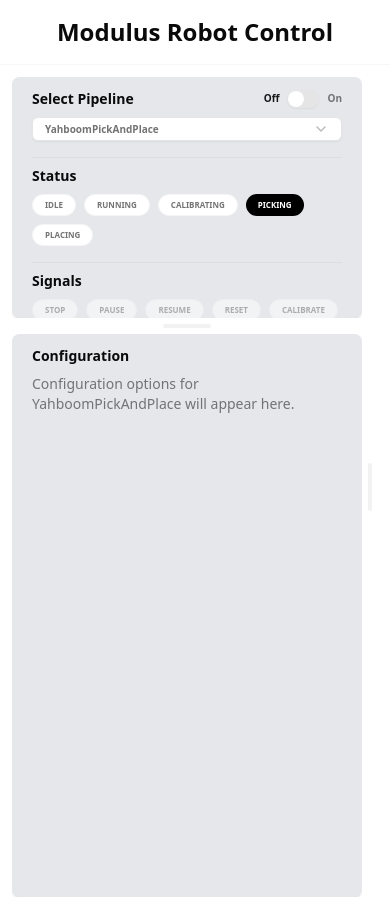
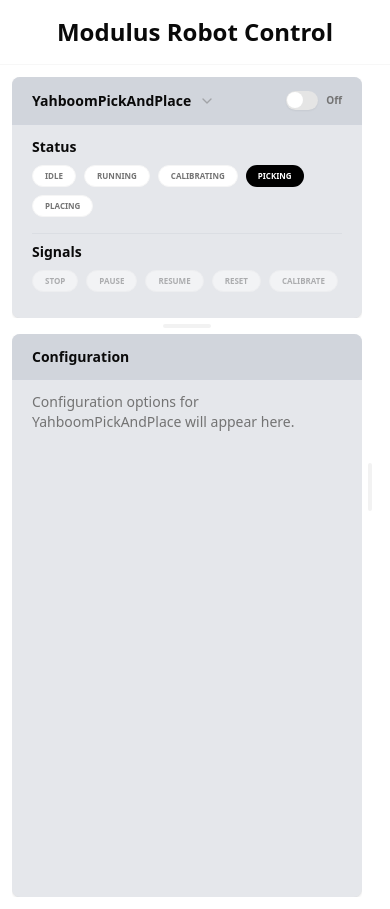
Before and after one commit to ZhengRui/robotarm-control, a Next.js app in the folder frontend/: page / in a window 390 px wide. Built offline with nearby package versions, Linux system fonts and the light colour scheme.

Commit message:
perf: polish layout

```diff
--- a/frontend/src/app/page.tsx
+++ b/frontend/src/app/page.tsx
@@ -69,30 +69,6 @@ export default function Dashboard() {
     setIsLoading(false);
   }, []);
 
-  // Second effect for measurements that only runs when isLoading is false
-  // useLayoutEffect(() => {
-  //   if (isLoading) return; // Don't run if still loading
-
-  //   const panelGroup = document.querySelector(
-  //     '[data-panel-group-id="dashboard-layout-horizontal"]'
-  //   );
-
-  //   if (!panelGroup) return;
-
-  //   const observer = new ResizeObserver(() => {
-  //     const screenWidth = (panelGroup as HTMLElement).offsetWidth;
-
-  //     setMinSize((MIN_SIZE_IN_PIXELS / screenWidth) * 100);
-  //     setMaxSize((MAX_SIZE_IN_PIXELS / screenWidth) * 100);
-  //   });
-
-  //   observer.observe(panelGroup);
-
-  //   return () => {
-  //     observer.disconnect();
-  //   };
-  // }, [isLoading]); // This runs when isLoading changes to false
-
   // Handle toggle change for pipeline running state
   const handleToggleChange = (checked: boolean) => {
     setPipelineRunning(checked);
@@ -151,14 +127,35 @@ export default function Dashboard() {
           >
             {/* Pipeline Selection with integrated toggle */}
             <Panel defaultSize={30} minSize={20} className="flex flex-col">
-              <Card className="shadow-sm rounded-md p-0 flex-1 overflow-auto border-0 bg-gray-200">
-                <CardContent className="px-5 py-3 overflow-y-auto h-full">
-                  <div className="flex justify-between items-center mb-2">
-                    <h2 className="text-sm font-semibold">Select Pipeline</h2>
+              <Card className="shadow-sm rounded-md p-0 flex-1 overflow-auto border-0 bg-gray-200 gap-0">
+                <div className="sticky top-0 bg-gray-300 px-5 py-3 z-10 border-b border-gray-300/30 h-12 flex items-center">
+                  <div className="flex justify-between items-center gap-3 w-full">
+                    <Select
+                      onValueChange={(value) => {
+                        setSelectedPipeline(value);
+                      }}
+                      value={selectedPipeline ?? ""}
+                    >
+                      <SelectTrigger className="text-sm font-semibold !h-6 !focus:ring-0 !focus:ring-offset-0 shadow-none px-0 border-0 w-auto min-w-[80px]">
+                        <SelectValue placeholder="Select Pipeline" />
+                      </SelectTrigger>
+                      <SelectContent>
+                        {availablePipelines.map((pipeline) => (
+                          <SelectItem
+                            key={pipeline}
+                            value={pipeline}
+                            className="text-sm"
+                          >
+                            {pipeline}
+                          </SelectItem>
+                        ))}
+                      </SelectContent>
+                    </Select>
                     <div className="flex items-center gap-2">
+                      {/* Show both labels on md screens and up */}
                       <span
                         className={cn(
-                          "text-[10px] font-semibold",
+                          "text-[10px] font-semibold hidden md:inline",
                           pipelineRunning
                             ? "text-muted-foreground"
                             : "text-primary"
@@ -174,9 +171,10 @@ export default function Dashboard() {
                         }}
                         id="pipeline-switch"
                       />
+                      {/* On larger screens, show the right label conditionally */}
                       <span
                         className={cn(
-                          "text-[10px] font-semibold",
+                          "text-[10px] font-semibold hidden md:inline",
                           pipelineRunning
                             ? "text-primary"
                             : "text-muted-foreground"
@@ -184,32 +182,22 @@ export default function Dashboard() {
                       >
                         On
                       </span>
+
+                      {/* On smaller screens, show just one label based on state */}
+                      <span
+                        className={cn(
+                          "text-[10px] font-semibold md:hidden",
+                          pipelineRunning
+                            ? "text-primary"
+                            : "text-muted-foreground"
+                        )}
+                      >
+                        {pipelineRunning ? "On" : "Off"}
+                      </span>
                     </div>
                   </div>
-                  <Select
-                    onValueChange={(value) => {
-                      setSelectedPipeline(value);
-                    }}
-                    value={selectedPipeline ?? ""}
-                  >
-                    <SelectTrigger className="text-[10px] font-semibold text-muted-foreground border bg-background !h-6 !focus:ring-0 !focus:ring-offset-0 w-full mb-4 rounded-sm">
-                      <SelectValue placeholder="Select a pipeline..." />
-                    </SelectTrigger>
-                    <SelectContent>
-                      {availablePipelines.map((pipeline) => (
-                        <SelectItem
-                          key={pipeline}
-                          value={pipeline}
-                          className="text-xs"
-                        >
-                          {pipeline}
-                        </SelectItem>
-                      ))}
-                    </SelectContent>
-                  </Select>
-
-                  <div className="h-px bg-gray-300/50 my-2"></div>
-
+                </div>
+                <CardContent className="px-5 py-3 overflow-y-auto h-full">
                   <h2 className="text-sm font-semibold mb-2">Status</h2>
                   <div className="flex flex-wrap gap-2 mb-4">
                     {pipelineStatuses.map((status) => (
@@ -262,10 +250,12 @@ export default function Dashboard() {
 
             {/* Configuration Area */}
             <Panel defaultSize={70} minSize={50} className="flex flex-col">
-              <Card className="shadow-sm rounded-md p-0 flex-1 overflow-auto border-0 bg-gray-200">
-                <CardContent className="px-5 py-3 h-full flex flex-col">
-                  <h2 className="text-sm font-semibold mb-2">Configuration</h2>
-                  <div className="flex-1 overflow-y-auto text-sm text-muted-foreground">
+              <Card className="shadow-sm rounded-md p-0 flex-1 overflow-auto border-0 bg-gray-200 gap-0">
+                <div className="sticky top-0 bg-gray-300 px-5 py-3 z-10 border-b border-gray-300/30 h-12 flex items-center">
+                  <h2 className="text-sm font-semibold">Configuration</h2>
+                </div>
+                <CardContent className="px-5 py-3 h-full flex flex-col overflow-y-auto">
+                  <div className="flex-1 text-sm text-muted-foreground">
                     {selectedPipeline ? (
                       <p>
                         Configuration options for {selectedPipeline} will appear
@@ -288,9 +278,9 @@ export default function Dashboard() {
 
         {/* Main Content */}
         <Panel className="p-.5 pt-3 pb-3 pr-3" order={2}>
-          <Card className="h-full shadow-sm rounded-md overflow-auto border-0 bg-gray-200 p-0">
-            <CardContent className="px-5 py-3 flex flex-col h-full">
-              <div className="flex justify-between items-start mb-4">
+          <Card className="h-full shadow-sm rounded-md overflow-auto border-0 bg-gray-200 p-0 gap-0">
+            <div className="sticky top-0 bg-gray-300 px-5 py-3 z-10 border-b border-gray-300/30 h-12 flex items-center">
+              <div className="flex justify-between items-center w-full">
                 <h3 className="text-sm font-semibold">Visualization</h3>
                 <div className="flex items-center gap-2">
                   {/* Icon buttons group */}
@@ -326,7 +316,8 @@ export default function Dashboard() {
                   </button>
                 </div>
               </div>
-
+            </div>
+            <CardContent className="px-5 py-3 flex flex-col h-full overflow-y-auto">
               {/* Stream queues section */}
               <div className="mb-4">
                 <h3 className="text-sm font-semibold mb-2">Stream Queues</h3>
```
